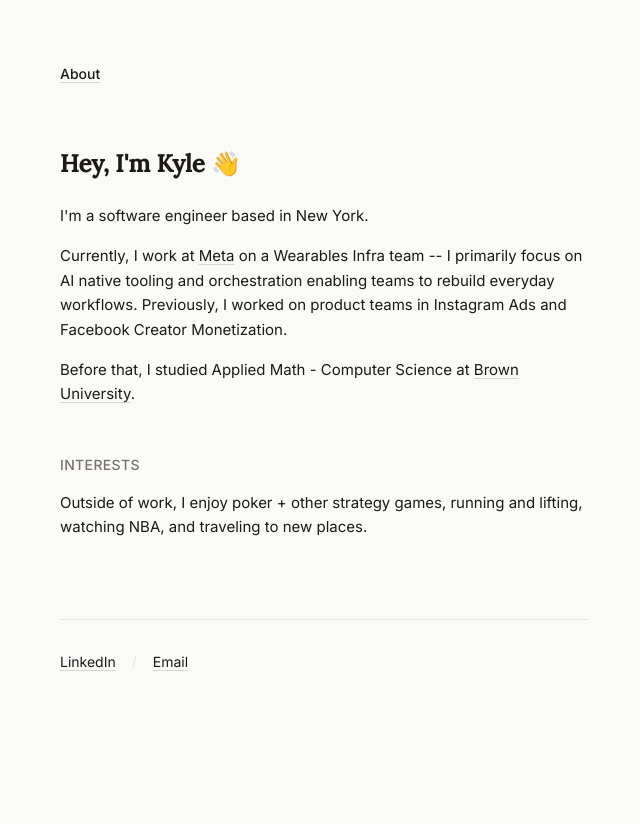
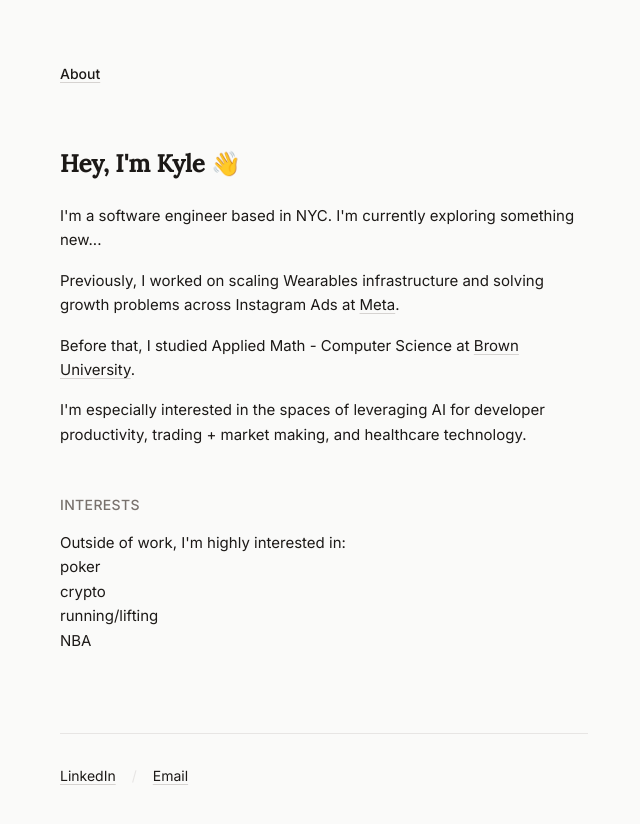
Before and after one commit to naiqelyk/site, a Next.js app: page / in a window 1280 px wide. Shown: the top 824 px of the page, without its empty margins (316-956 px from the left). Before the commit the page ends 800 px from the top, so only its background shows below. Built offline with nearby package versions, Linux system fonts and the light colour scheme.

Commit message:
update content

```diff
--- a/app/page.tsx
+++ b/app/page.tsx
@@ -9,16 +9,18 @@ export default function About() {
         </h1>
         <div className="space-y-4 text-[15px] leading-relaxed text-[var(--color-text)]">
           <p>
-            I&apos;m a software engineer based in New York.
+            I&apos;m a software engineer based in NYC. I'm currently exploring something new...
           </p>
           <p>
-            Currently, I work at{" "}
-            <a href="https://www.meta.com/">Meta</a> on a Wearables Infra team -- I primarily focus on AI native tooling and orchestration enabling teams to rebuild everyday workflows.
-            Previously, I worked on product teams in Instagram Ads and Facebook Creator Monetization.
+            Previously, I worked on scaling Wearables infrastructure and solving growth problems across Instagram Ads at{" "}
+            <a href="https://www.meta.com/">Meta</a>.
           </p>
           <p>
             Before that, I studied Applied Math - Computer Science at{" "}
             <a href="https://www.brown.edu/">Brown University</a>.
+          </p>
+          <p>
+            I'm especially interested in the spaces of leveraging AI for developer productivity, trading + market making, and healthcare technology.
           </p>
         </div>
       </section>
@@ -29,7 +31,13 @@ export default function About() {
         </h2>
         <div className="space-y-4 text-[15px] leading-relaxed">
           <p>
-            Outside of work, I enjoy poker + other strategy games, running and lifting, watching NBA, and traveling to new places.
+            Outside of work, I'm highly interested in:
+            <ul>
+              <li>poker</li>
+              <li>crypto</li>
+              <li>running/lifting</li>
+              <li>NBA</li>
+            </ul>
           </p>
         </div>
       </section>
```
